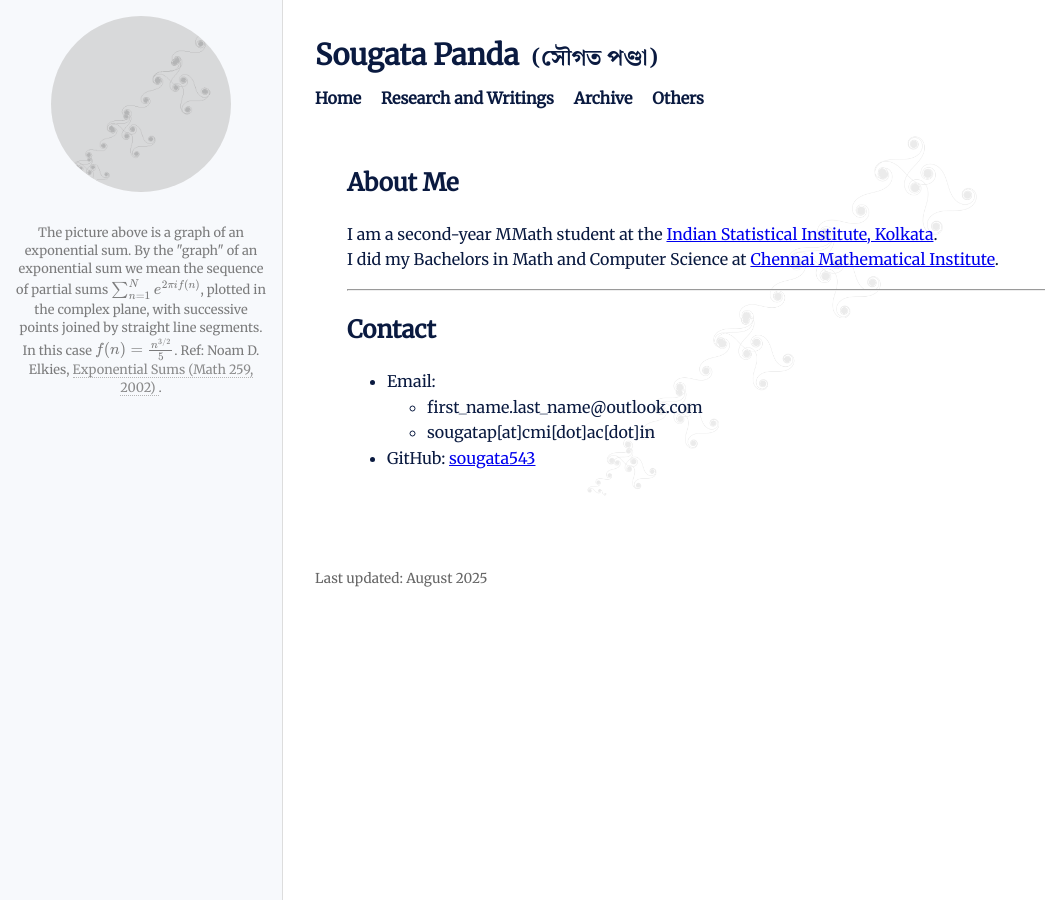
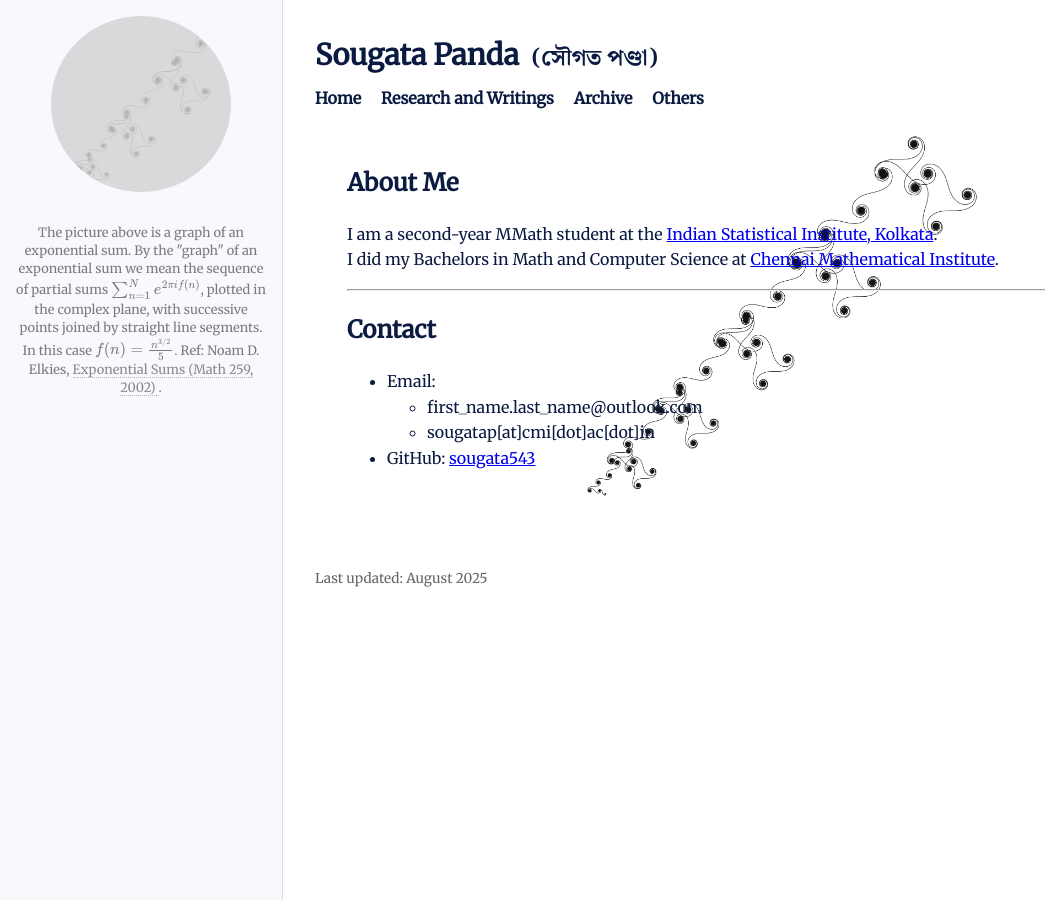
Before and after one commit to sougata543/sougata543.github.io, a Jekyll site: the page built from index.md, in a window 1280 px wide. Shown: the whole page, without its empty margins (0-1045 px from the left). Built offline with Jekyll 4.4.1, drawn with Linux system fonts in a browser that asks for light colours; some web fonts are replaced.

Commit message:
backto back back 2

```diff
--- a/css/style.css
+++ b/css/style.css
@@ -162,6 +162,8 @@
   border-bottom-color: #333;
 }
 
+
+
 /* Main content background */
 main {
     background-color: #fff; /* pure white background */
@@ -169,7 +171,7 @@
     padding: 2rem;
 }
 
-/* Dimmed spiral background */
+/* Dimmed spiral background using brightness */
 main::before {
     content: '';
     position: absolute;
@@ -178,16 +180,16 @@
     width: 100%;
     height: 100%;
     transform: translate(-50%, -50%);
-    background-image: url('../images/background_spiral.png'); /* your spiral image */
-    background-size: contain;   /* maintain image proportion */
+    background-image: url('../images/background_spiral.png'); /* spiral image */
+    background-size: contain;
     background-repeat: no-repeat;
     background-position: center;
-    opacity: 0.15;              /* dim the spiral */
-    pointer-events: none;       /* allow interaction with content */
+    filter: brightness(0.15);  /* dim only the image */
+    pointer-events: none;      /* allow content interaction */
     z-index: 0;
 }
 
-/* Ensure main content is above the spiral */
+/* Main content sits above the spiral */
 main > * {
     position: relative;
     z-index: 1;
@@ -197,7 +199,7 @@
 pre, code, kbd, samp {
     font-family: 'JuliaMono', monospace;
     font-size: 0.95em;
-    background: #f4f6fa; /* solid light background for code */
+    background: #f4f6fa; /* solid background for code */
     padding: 8px 10px;
     border-radius: 6px;
     overflow-x: auto;
```
